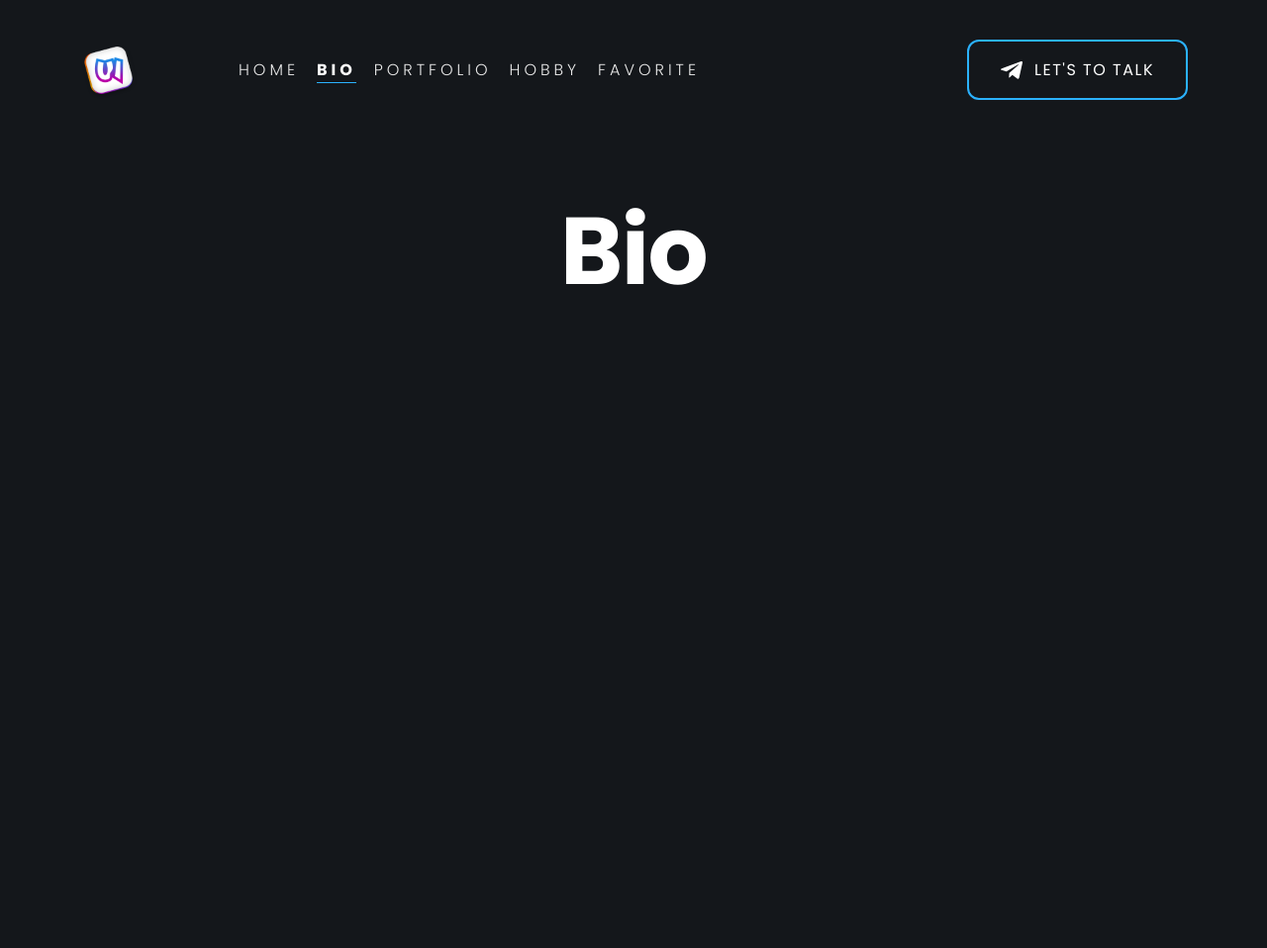
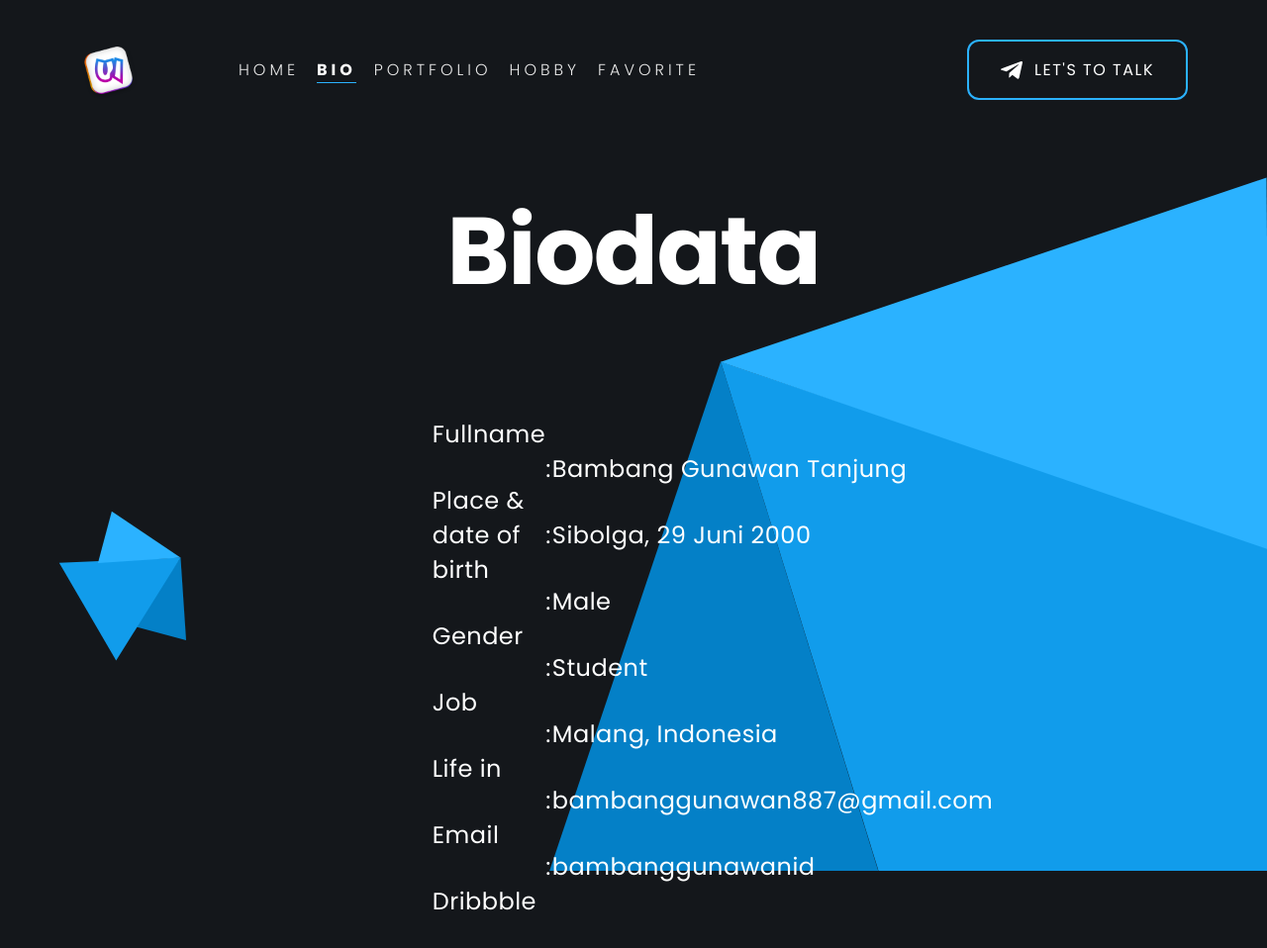
Before and after one commit to bambanggunawanid/bambanggunawanid.github.io, a plain HTML site: page screen/biodata.html in a window 1280 px wide. Shown: the whole page at 99% size. Before the commit the page ends 840 px from the top, so only its background shows below. Drawn offline with nearby package versions, Linux system fonts and the light colour scheme.

Commit message:
Complete biodata page

```diff
--- a/css/style.css
+++ b/css/style.css
@@ -26,7 +26,7 @@ p {
   font-size: 1rem;
   letter-spacing: 0.5px;
 }
-span{
+span {
   font-size: 1rem;
   letter-spacing: 1.5px;
 }
@@ -36,6 +36,9 @@ section {
 }
 .section-1 {
   /* min-height: 90vh !important; */
+  padding-top: 40px;
+}
+.section-bio-1 {
   padding-top: 40px;
 }
 .container {
@@ -202,7 +205,7 @@ section {
   letter-spacing: 0.5px;
 }
 
-.scroll-down{
+.scroll-down {
   display: flex;
   flex-direction: row;
   flex-wrap: nowrap;
@@ -222,12 +225,59 @@ section {
   padding: 0;
   margin: 0;
 }
-
-
+.bio-content {
+  margin-bottom: 80px;
+}
 .bio-header {
   text-align: center;
 }
+.bio-text-container {
+  display: flex;
+  padding: 0 240px 0 400px;
+  flex-wrap: nowrap;
+  flex: 1;
+  flex-direction: row;
+  align-items: center;
+  justify-content: center;
+}
+.bio-text-container > .bio-left {
+  display: flex;
+  flex: 1;
+  justify-content: flex-start;
+}
+.bio-left, .bio-separator, .bio-right {
+  display: flex;
+  flex-wrap: wrap;
+  flex-direction: column;
+}
+.bio-left > p, .bio-separator > span, .bio-right > p, .bio-right > a > p {
+  margin: 16px 0;
+}
 
+.bio-left > p, .bio-separator > span, .bio-right > p, .bio-right > a > p {
+  font-size: 24px;
+}
+.bio-text-container > .bio-separator {
+  display: flex;
+  flex: 0.2;
+}
+.bio-text-container > .bio-right {
+  display: flex;
+  flex: 2;
+}
+.vi {
+  position: absolute;
+}
+.vi-small {
+  left: 0;
+  bottom: 80px;
+  z-index: -999;
+}
+.vi-big {
+  right: 0px;
+  bottom: -80px;
+  z-index: -999;
+}
 /* Only ready for PC */
 @media only screen and (min-width: 1200px) {
   .container {
--- a/js/script.js
+++ b/js/script.js
@@ -4,18 +4,6 @@
     scrollDuration: 800, // smoothscroll duration
     mailChimpURL: "", // mailchimp url
   };
-  const hello = function () {
-    const item = document.getElementById("hello");
-    item.addEventListener("mouseover", function (event) {
-      event.target.style.color = "white";
-      item.innerText = "Hello..";
-    });
-    item.addEventListener("mouseout", function (event) {
-      event.target.style.color = "#2bb2ff";
-      item.innerText = "Hello.";
-    });
-  };
-
   const ssPreloader = function () {
     $("html").addClass("ss-preload");
 
@@ -29,6 +17,17 @@
       // for hero content animations
       $("html").removeClass("ss-preload");
       $("html").addClass("ss-loaded");
+    });
+  };
+
+  const ssJumpWeb = function () {
+    $("#jumpWeb").on("click", function (e) {
+      const retVal = confirm("Do you want to visit my favorite web ?");
+      if (retVal == true) {
+        return true;
+      } else {
+        return false;
+      }
     });
   };
 
@@ -65,6 +64,6 @@
     }
     ssPreloader();
     ssSmoothScroll();
-    hello();
+    ssJumpWeb();
   })();
 })(jQuery);
--- a/screen/biodata.html
+++ b/screen/biodata.html
@@ -23,7 +23,7 @@
     <title>Bambang Biodata</title>
   </head>
   <body>
-    <section class="section-1">
+    <section class="section-bio-1">
       <div class="container white-text">
         <div class="nav">
           <a href="../index.html">
@@ -38,11 +38,17 @@
             </div>
           </a>
           <div class="nav-link">
-            <a href="/" class="hyperlink ">HOME</a>
+            <a href="/" class="hyperlink">HOME</a>
             <a href="/screen/biodata.html" class="hyperlink active">BIO</a>
             <a href="/screen/portfolio.html" class="hyperlink">PORTFOLIO</a>
             <a href="/screen/hobby.html" class="hyperlink">HOBBY</a>
-            <a href="https://www.figma.com/file/etpglkCQRniFls2wxYqZa7/Portfolio?node-id=0%3A1" class="hyperlink" target="_blank">FAVORITE</a>
+            <a
+              href="https://www.figma.com/file/etpglkCQRniFls2wxYqZa7/Portfolio?node-id=0%3A1"
+              class="hyperlink"
+              target="_blank"
+              id="jumpWeb"
+              >FAVORITE</a
+            >
           </div>
           <div class="nav-link-btn">
             <a href="#">
@@ -57,10 +63,44 @@
         <!-- Content Bio -->
         <div class="bio-content">
           <div class="bio-header">
-            <h1>Bio</h1>
+            <h1>Biodata</h1>
+          </div>
+          <div class="bio-text-container">
+            <div class="bio-left">
+              <p>Fullname</p>
+              <p>Place & date of birth</p>
+              <p>Gender</p>
+              <p>Job</p>
+              <p>Life in</p>
+              <p>Email</p>
+              <p>Dribbble</p>
+            </div>
+            <div class="bio-separator">
+              <span>:</span>
+              <span>:</span>
+              <span>:</span>
+              <span>:</span>
+              <span>:</span>
+              <span>:</span>
+              <span>:</span>
+            </div>
+            <div class="bio-right">
+              <p>Bambang Gunawan Tanjung</p>
+              <p>Sibolga, 29 Juni 2000</p>
+              <p>Male</p>
+              <p>Student</p>
+              <p>Malang, Indonesia</p>
+              <p>bambanggunawan887@gmail.com</p>
+              <a href="https://dribbble.com/bambanggunawanid" target="_blank"><p>bambanggunawanid</p></a>
+            </div>
           </div>
         </div>
+        <img src="../img/vi.svg" alt="" class="vi vi-small">
+        <img src="../img/vi-big.svg" alt="" class="vi vi-big">
       </div>
     </section>
+    <!-- Javascript -->
+    <script src="../js/jquery-3.2.1.min.js"></script>
+    <script src="../js/script.js"></script>
   </body>
 </html>
```
Also changed, not shown: index.html (+16 -1 lines), screen/hobby.html (+11 -2 lines), screen/portfolio.html (+14 -3 lines), img/fotocu.jpg (deleted), img/vi-big.svg (added), img/vi.svg (added).
